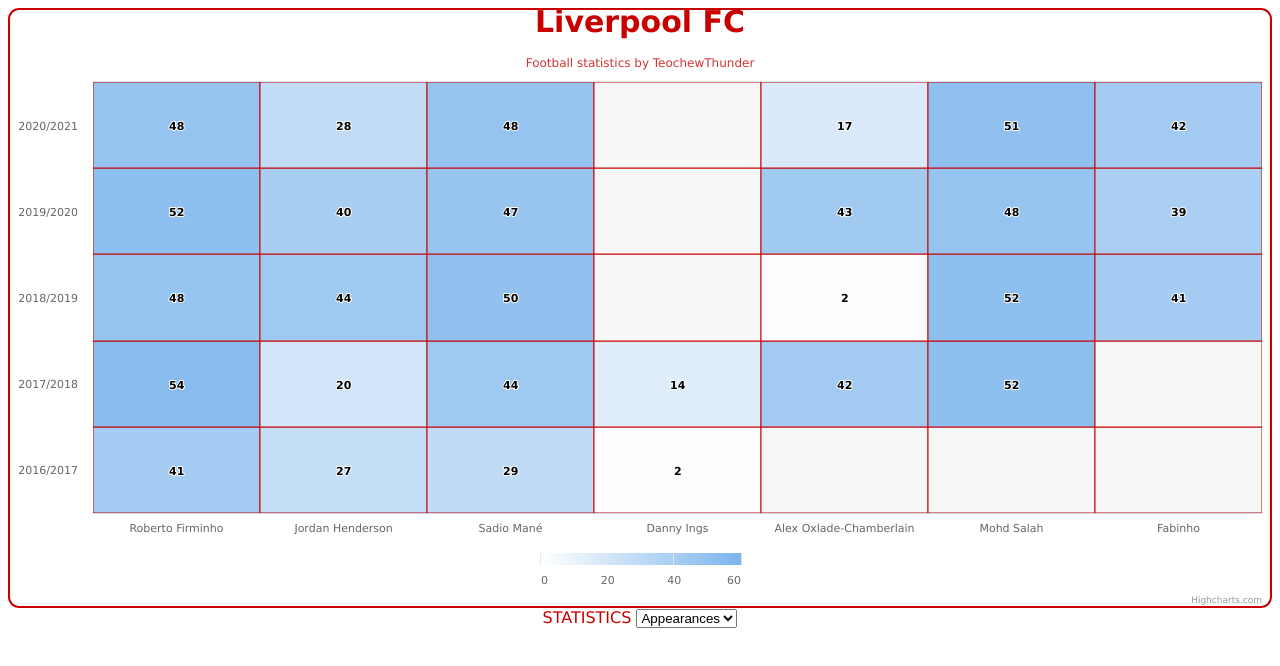
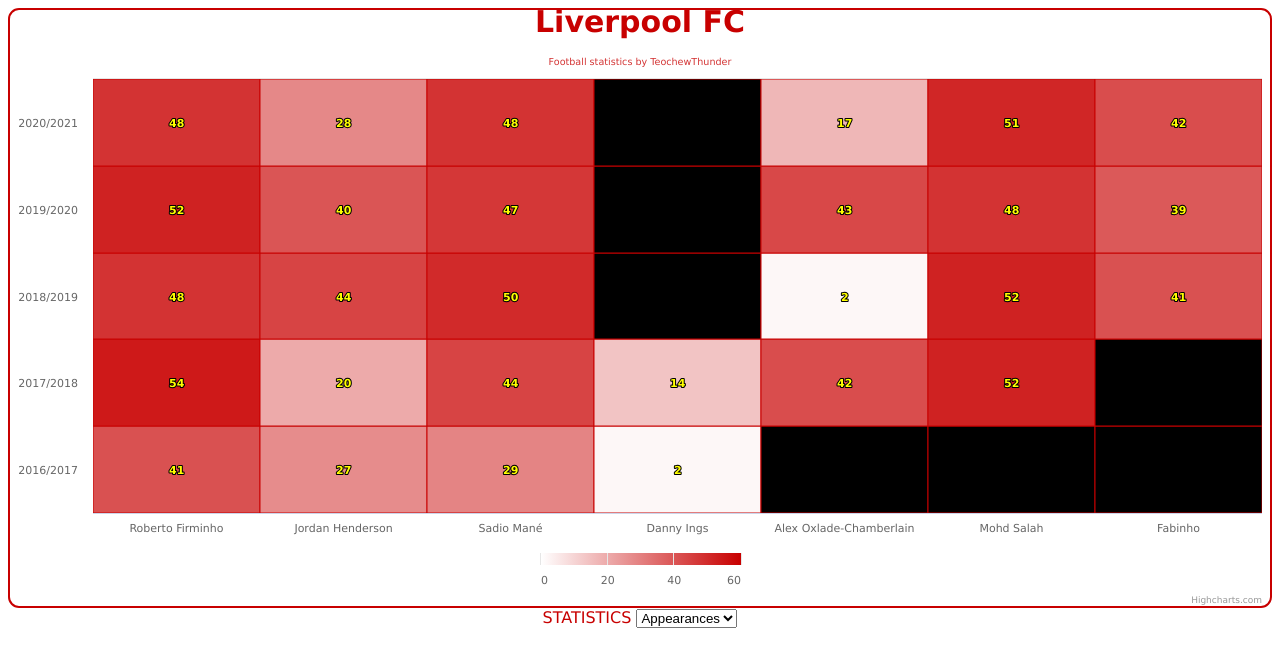
Before and after one commit to teochewthunder/hsheatmap, a plain HTML site: page index.html in a window 1280 px wide. Drawn offline with nearby package versions, Linux system fonts and the light colour scheme.

Commit message:
Add files via upload

```diff
--- a/index.html
+++ b/index.html
@@ -73,7 +73,6 @@
 		    {
 		    	var stat = document.getElementById("ddlStat").value;
 
-		    	var max = 0;
 		    	var players = [];
 		    	var seasons = Object.keys(data);
 
@@ -86,11 +85,11 @@
 		    	}
 
 		    	var heatmap_values = [];
+
 		    	for(let i = 0; i < seasons.length; i++)
 		    	{
 		    		for(let j = 0; j < players.length; j++)
 		    		{
-		    			var value;
 		    			var index = data[seasons[i]].categories.indexOf(players[j]);
 
 		    			if (index == -1)
@@ -103,8 +102,6 @@
 		    			}
 		    		}
 		    	}
-
-		    	console.log(heatmap_values)
 
 		        const chart = Highcharts.chart("container", {
 		            chart:
@@ -122,7 +119,7 @@
 		            subtitle:
 		            {
 		                text: "Football statistics by TeochewThunder",
-		                style: { "color": "rgba(200, 0, 0, 0.8)", "font-size": "0.8em;" }
+		                style: { "color": "rgba(200, 0, 0, 0.8)", "font-size": "0.8em" }
 		            },
 		            colors: ["rgba(200, 0, 0, 1)"],
 		            xAxis:
@@ -137,22 +134,32 @@
 				    colorAxis:
 				    {
 				        min: 0,
-				        minColor: '#FFFFFF',
-				        maxColor: Highcharts.getOptions().colors[0]
+				        minColor: "rgba(255, 255, 255, 1)",
+				        maxColor: "rgba(200, 0, 0, 1)"
+				    },
+				    tooltip:
+				    {
+				        formatter: function ()
+				        {
+				        	if (this.point.value == null) return this.point.series['xAxis'].categories[this.point.x] + " was not part of the club during the " + this.point.series['yAxis'].categories[this.point.y] + " season.";
+
+				            return this.point.series['xAxis'].categories[this.point.x] + " " + (stat == "appearances" ? "made" : "scored") + " " + this.point.value + " " + stat + " in the " + this.point.series['yAxis'].categories[this.point.y] + " season.";
+				        }
 				    },
 				    series:
 				    [
 				    	{
-				        name: 'Sales per employee',
-				        borderWidth: 1,
-				        data: heatmap_values,
-				        dataLabels:
+					        name: "",
+					        borderWidth: 1,
+					        data: heatmap_values,
+					        nullColor: "rgba(0, 0, 0, 1)",
+					        dataLabels:
 				        	{
-				            enabled: true,
-				            color: '#000000'
+				            	enabled: true,
+				            	color: "rgba(255, 255, 0, 1)"
 				        	}
 				    	}
-				    ],
+				    ]
 		    	});
 		    }
 
```
